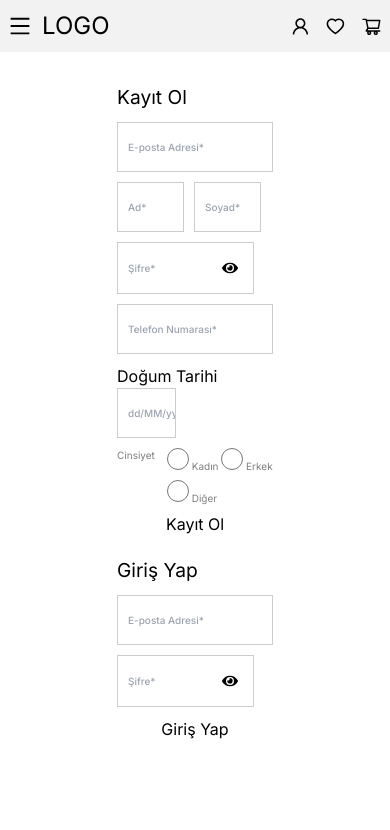
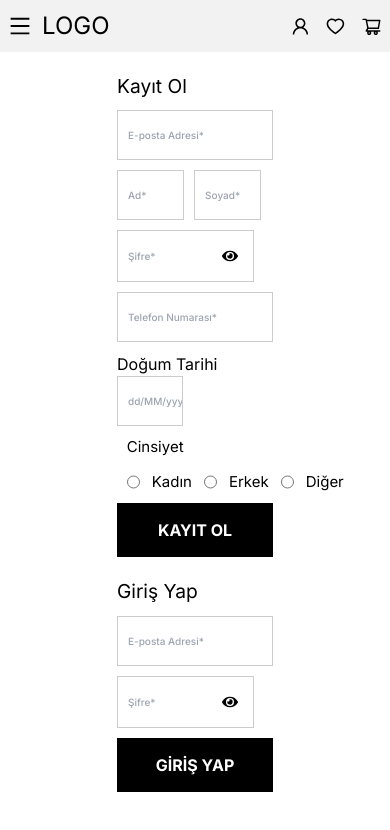
Before and after one commit to mrvozturk/DigitalEmporium, a Next.js app: page /auth in a window 390 px wide. Shown: the top 830 px of the page. Built offline with nearby package versions, Linux system fonts and the light colour scheme.

Commit message:
singupbutton,loginbuutton css updated

```diff
--- a/src/app/auth/index.module.css
+++ b/src/app/auth/index.module.css
@@ -2,7 +2,7 @@
   display: flex;
   justify-content: center;
   gap: 10vw;
-  margin: 8vw auto;
+  margin: 5vw auto;
 }
 
 .container :hover {
@@ -58,44 +58,72 @@
   margin-bottom: 0 !important;
 }
 
-
 .dateContainer input {
   display: flex;
-  width: 15vw;
+  width: 17vw;
 }
 
 .dateGenderContainer {
   display: flex;
   justify-content: space-between;
+  align-items: flex-start;
 }
 
 .dateContainer,
 .genderContainer {
+  display: flex;
   flex: 1;
+  flex-direction: column;
+  width: 48%;
 }
 .genderContainer {
-  display: flex;
   gap: 12px;
+  margin-left: 2.5vw;
 }
 
 .genderContainer label {
-  font-size: 10px;
-  color: rgba(0, 0, 0, 0.5);
+  font-size: 15px;
+}
+.genderContainer div {
+  display: flex;
+  gap: 12px;
+  margin-top: 0;
 }
 
 .genderContainer input[type='radio'] {
   width: 22px;
   height: 22px;
 }
+
+.signUpButton,
+.loginButton {
+  width: 100%;
+  height: 100%;
+  padding: 14px;
+  border: 1px solid transparent;
+  font-size: 0.8rem;
+  background-color: rgba(0, 0, 0);
+  color: rgba(255, 255, 255);
+  font-weight: bold;
+  font-size: 16px;
+}
+
+.loginButton:hover,
+.signUpButton:hover {
+  background-color: rgba(255, 255, 255);
+  color: rgba(0, 0, 0);
+  border-color: black;
+}
+
 @media (max-width: 768px) {
   .container {
     display: flex;
     flex-direction: column;
-    justify-content: center; /* Dikey hizalama */
-    align-items: center; /* Yatay hizalama */
-    gap: 20px; /* İstenilen boşluk ayarlanabilir */
-    padding: 0 30vw; /* Sayfanın sağ ve solundaki boşluk */
-    max-width: 450; /* İstenilen maksimum genişlik ayarlanabilir */
+    justify-content: center;
+    align-items: center;
+    gap: 20px;
+    padding: 0 30vw;
+    max-width: 450;
   }
 
   .formContainer,
--- a/src/app/auth/page.tsx
+++ b/src/app/auth/page.tsx
@@ -2,7 +2,7 @@
 import React, { useState } from 'react';
 import DatePicker from 'react-datepicker';
 import 'react-datepicker/dist/react-datepicker.css';
-import { FaEye, FaEyeSlash } from 'react-icons/fa';
+import { FaEye, FaEyeSlash, FaCalendarAlt } from 'react-icons/fa';
 import styles from './index.module.css';
 
 const AccountProcess: React.FC = () => {
@@ -39,6 +39,7 @@ const AccountProcess: React.FC = () => {
             <button
               type='button'
               onClick={() => togglePasswordVisibility('registration')}
+              className={styles.eyeButton}
             >
               {showRegistrationPassword ? <FaEyeSlash /> : <FaEye />}
             </button>
@@ -80,7 +81,7 @@ const AccountProcess: React.FC = () => {
             </div>
           </div>
 
-          <button type='submit'>Kayıt Ol</button>
+          <button type='submit' className={styles.signUpButton}>KAYIT OL</button>
         </form>
       </div>
       <div className={styles.loginFormContainer}>
@@ -97,11 +98,12 @@ const AccountProcess: React.FC = () => {
             <button
               type='button'
               onClick={() => togglePasswordVisibility('login')}
+              className={styles.eyeButton}
             >
               {showLoginPassword ? <FaEyeSlash /> : <FaEye />}
             </button>
           </div>
-          <button type='submit'>Giriş Yap</button>
+          <button type='submit' className={styles.loginButton}>GİRİŞ YAP</button>
         </form>
       </div>
     </div>
```
